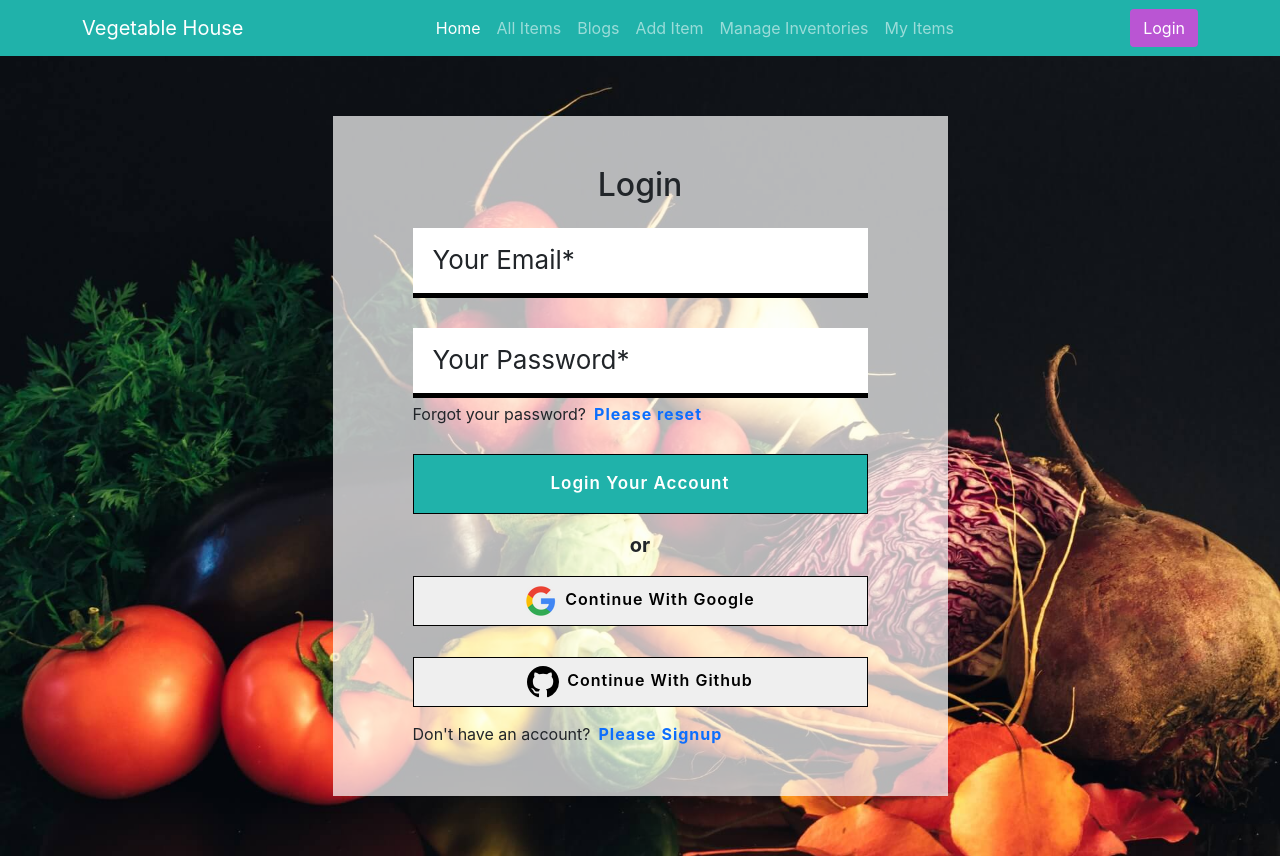
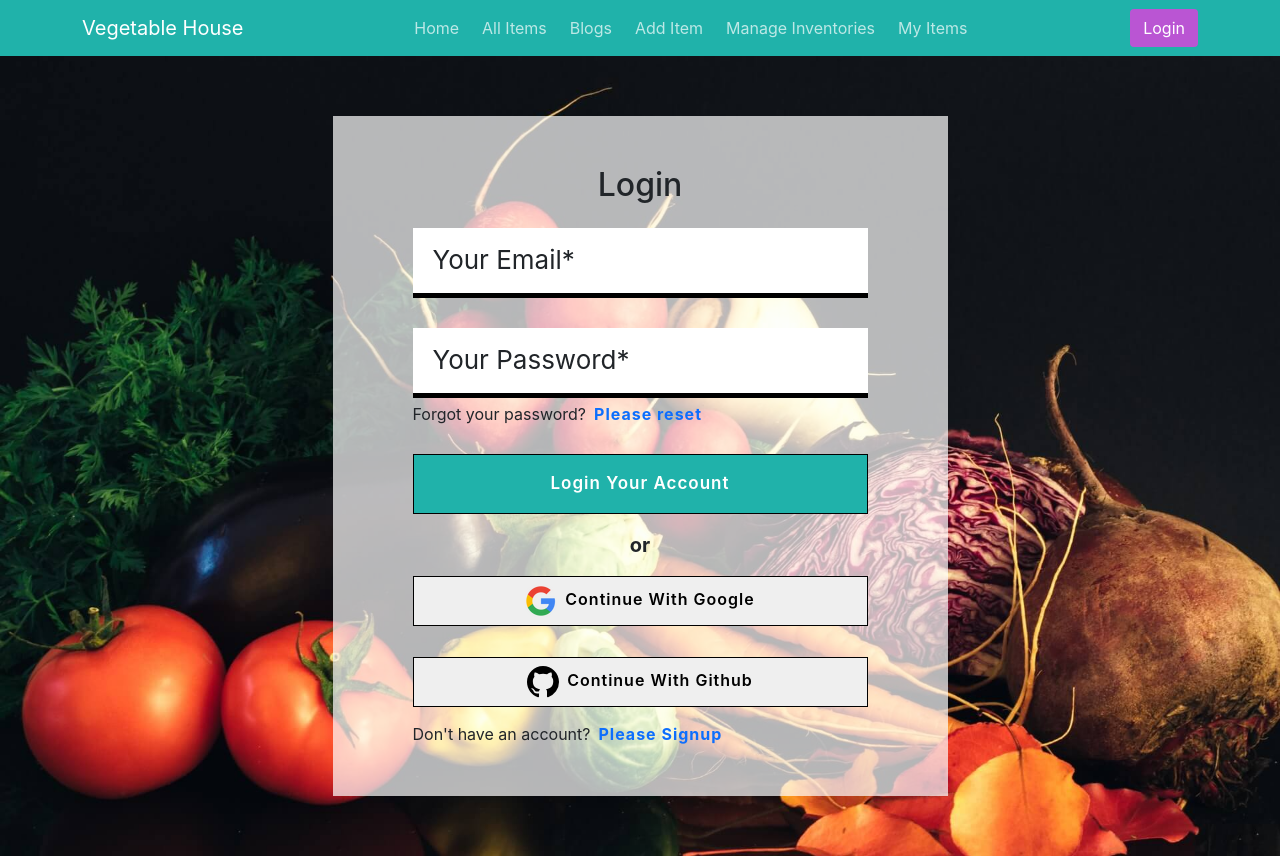
Before and after one commit to hnMurshed/warehouse-management-website-client, a React (Create React App) app: page /login in a window 1280 px wide. Built offline with nearby package versions, Linux system fonts and the light colour scheme; no server answers.

Commit message:
some customize on header

```diff
--- a/src/pages/login-signup/SocialButtons/SocialButtons.js
+++ b/src/pages/login-signup/SocialButtons/SocialButtons.js
@@ -1,17 +1,26 @@
 import React from 'react';
 import { useAuthState, useSignInWithGithub, useSignInWithGoogle } from 'react-firebase-hooks/auth';
+import { Navigate } from 'react-router-dom';
 import auth from '../../../firebase.init';
 import googleLogo from '../../../images/icons/google-logo.png';
+import Loading from '../../shared/Loading/Loading';
 import './SocialButtons.css';
 
 const SocialButtons = () => {
     const [signInWithGithub, user1, loading1, error1] = useSignInWithGithub(auth);
     const [signInWithGoogle, user2, loading2, error2] = useSignInWithGoogle(auth);
 
+    if (loading1 || loading2) {
+        return <Loading></Loading>
+    }
+
     let errorMessage = '';
     if (error1 || error2) {
         errorMessage = <p className='text-danger'>{error1?.message || error2?.message}</p>
-        console.log(errorMessage);
+    }
+
+    if (user1 || user2) {
+        return <Navigate to='/home'></Navigate>
     }
     return (
         <div>
--- /dev/null
+++ b/src/pages/shared/CustomLink/CustomLink.css
@@ -0,0 +1,7 @@
+.custom-link {
+    color: rgb(255, 255, 255, 0.7);
+}
+.custom-link:hover {
+    color: white;
+    border-bottom: 2px solid white;
+}
--- /dev/null
+++ b/src/pages/shared/CustomLink/CustomLink.js
@@ -0,0 +1,19 @@
+import React from 'react';
+import { Link, useMatch, useResolvedPath } from 'react-router-dom';
+import './CustomLink.css';
+
+const CustomLink = ({ to, children }) => {
+    const resolved = useResolvedPath(to);
+    const matched = useMatch({ path: resolved.pathname, end: true })
+    return (
+        <Link
+            className='text-decoration-none me-2 custom-link'
+            to={to}
+            style={{ color: matched && 'white', borderBottom: matched && '2px solid white' }}
+        >
+            {children}
+        </Link>
+    );
+};
+
+export default CustomLink;
--- a/src/pages/shared/Header/Header.css
+++ b/src/pages/shared/Header/Header.css
@@ -29,11 +29,16 @@
     top: 58px;
     right: 0;
 }
+
+/* Utitlity styles */
 .scale-0 {
     transform: scale(0);
 }
 .cursor-pointer {
     cursor: pointer;
+}
+.gap-15px {
+    gap: 15px;
 }
 
 @media only screen and (max-width: 991px) {
--- a/src/pages/shared/Header/Header.js
+++ b/src/pages/shared/Header/Header.js
@@ -6,6 +6,7 @@ import { faCoffee, faClose } from '@fortawesome/free-solid-svg-icons'
 import './Header.css';
 import auth from '../../../firebase.init';
 import { signOut } from 'firebase/auth';
+import CustomLink from '../CustomLink/CustomLink';
 
 const Header = () => {
     const [showProfile, setShowProfile] = useState(false);
@@ -24,26 +25,26 @@ const Header = () => {
                         <span className="navbar-toggler-icon"></span>
                     </button>
                     <div className={`collapse navbar-collapse`} id="navbarSupportedContent">
-                        <ul className="navbar-nav mx-auto mb-2 mb-lg-0">
+                        <ul className="navbar-nav mx-auto mb-2 mb-lg-0 gap-15px">
                             <li className="nav-item">
-                                <Link to='/' className="nav-link active" aria-current="page">Home</Link>
+                                <CustomLink to='/' className="nav-link active" aria-current="page">Home</CustomLink>
                             </li>
                             <li className="nav-item">
-                                <Link className="nav-link" to=''>All Items</Link>
+                                <CustomLink className="nav-link" to='all-items'>All Items</CustomLink>
                             </li>
                             <li className="nav-item">
-                                <Link className="nav-link" to=''>Blogs</Link>
+                                <CustomLink className="nav-link" to='blogs'>Blogs</CustomLink>
                             </li>
                             {
                                 <>
                                     <li className="nav-item">
-                                        <Link className="nav-link" to='/additem'>Add Item</Link>
+                                        <CustomLink className="nav-link" to='/additem'>Add Item</CustomLink>
                                     </li>
                                     <li className="nav-item">
-                                        <Link className="nav-link" to='/manageinventories'>Manage Inventories</Link>
+                                        <CustomLink className="nav-link" to='/manageinventories'>Manage Inventories</CustomLink>
                                     </li>
                                     <li className="nav-item">
-                                        <Link className="nav-link" to=''>My Items</Link>
+                                        <CustomLink className="nav-link" to='my-items'>My Items</CustomLink>
                                     </li>
                                 </>
                             }
```
